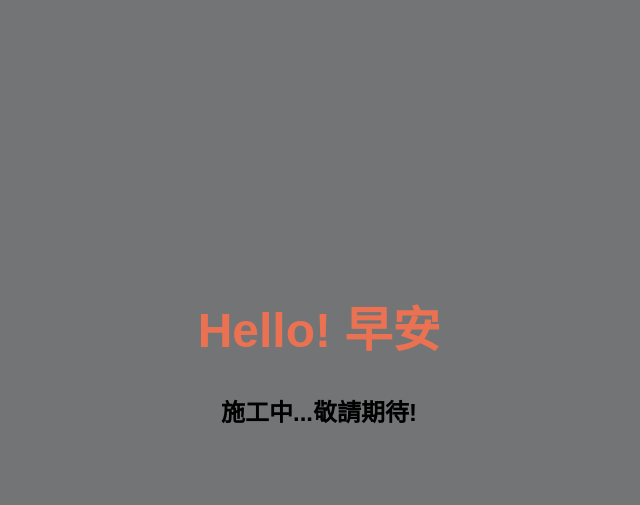
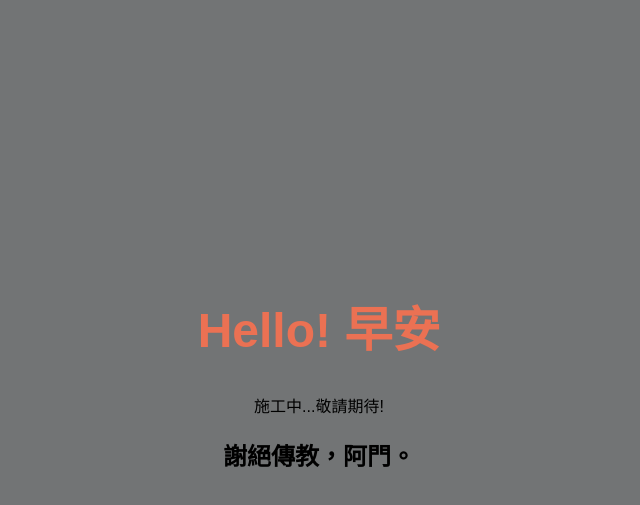
Before and after one commit to python20250807/website, a plain HTML site: page index.html in a window 1280 px wide. Shown: the part 5-510 px from the top of the page, without its empty margins (321-961 px from the left). Drawn offline with Linux system fonts and the light colour scheme.

Commit message:
add one sentence

```diff
--- a/index.html
+++ b/index.html
@@ -18,6 +18,7 @@
 </head>
 <body>
     <h1>Hello! 早安</h1>
-    <h2>施工中...敬請期待!</h2>
+    施工中...敬請期待!
+    <h2>謝絕傳教，阿門。</h2>
 </body>
 </html>
```
